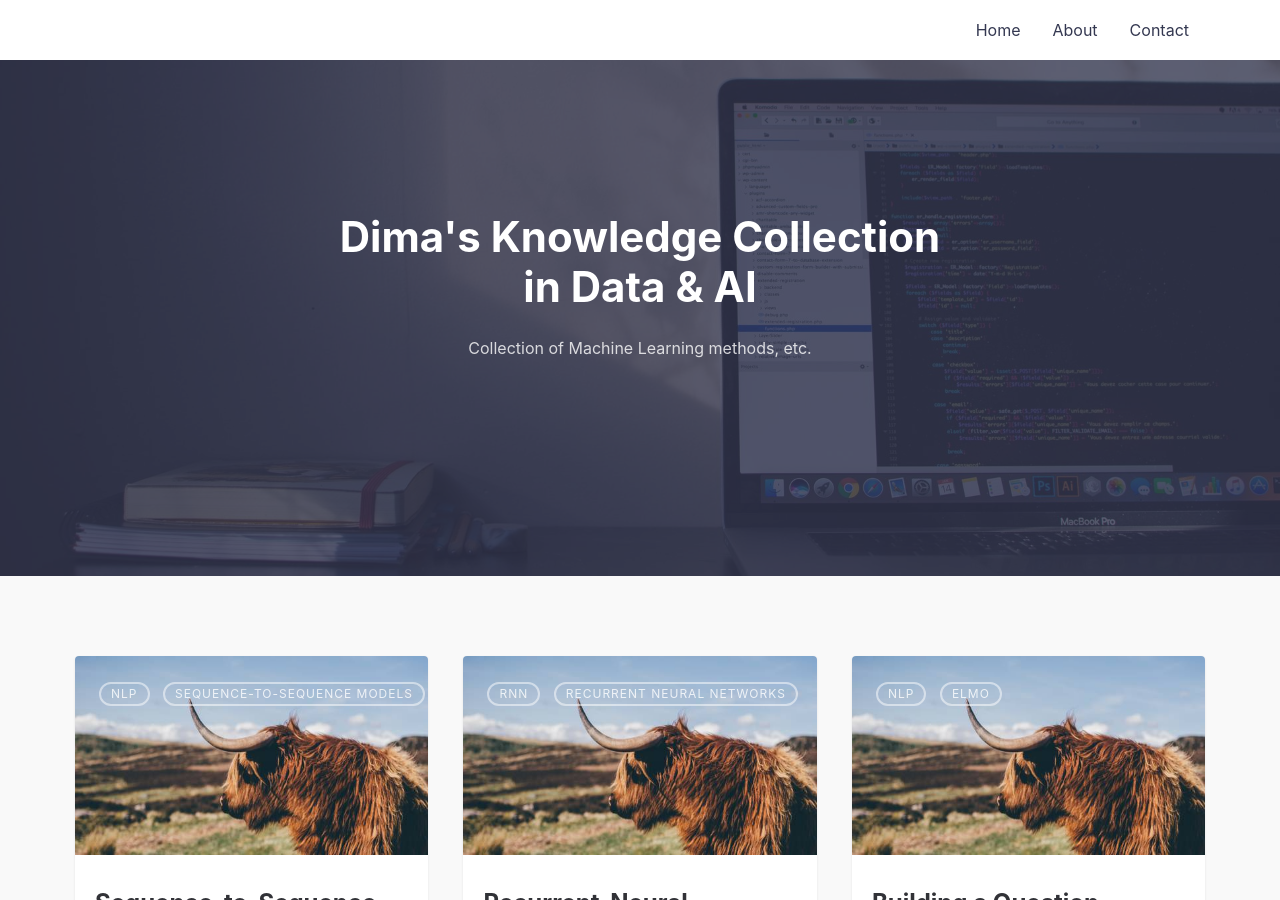
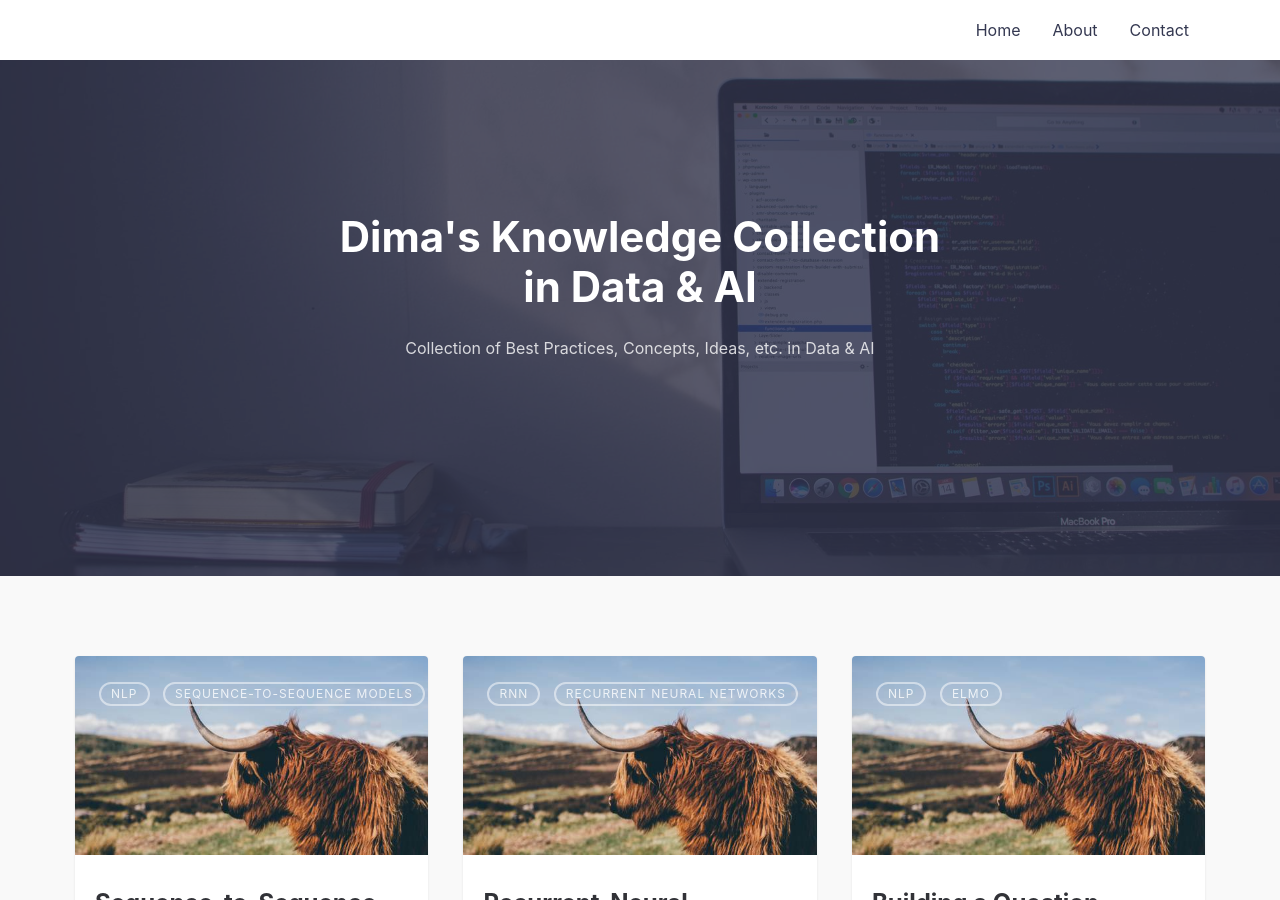
Before and after one commit to DataDima90/ai.github.io, a Jekyll site: the page built from index.md, in a window 1280 px wide and 900 px high. Built offline with Jekyll 4.4.1, drawn with Linux system fonts in a browser that asks for light colours.

Commit message:
Update _config.yml

```diff
--- a/_config.yml
+++ b/_config.yml
@@ -21,7 +21,7 @@ navigation: # Navigation links
   - {name: 'Contact', link: '/contact'}
 
 tagline: >
-  Collection of Machine Learning methods, etc.
+  Collection of Best Practices, Concepts, Ideas, etc. in Data & AI
 
 hero_img: posts/emile-perron-190221.jpg # Main background image: use the path from /assets/img/ => This will output /assets/img/posts/sleek_lg.jpg
 
```
